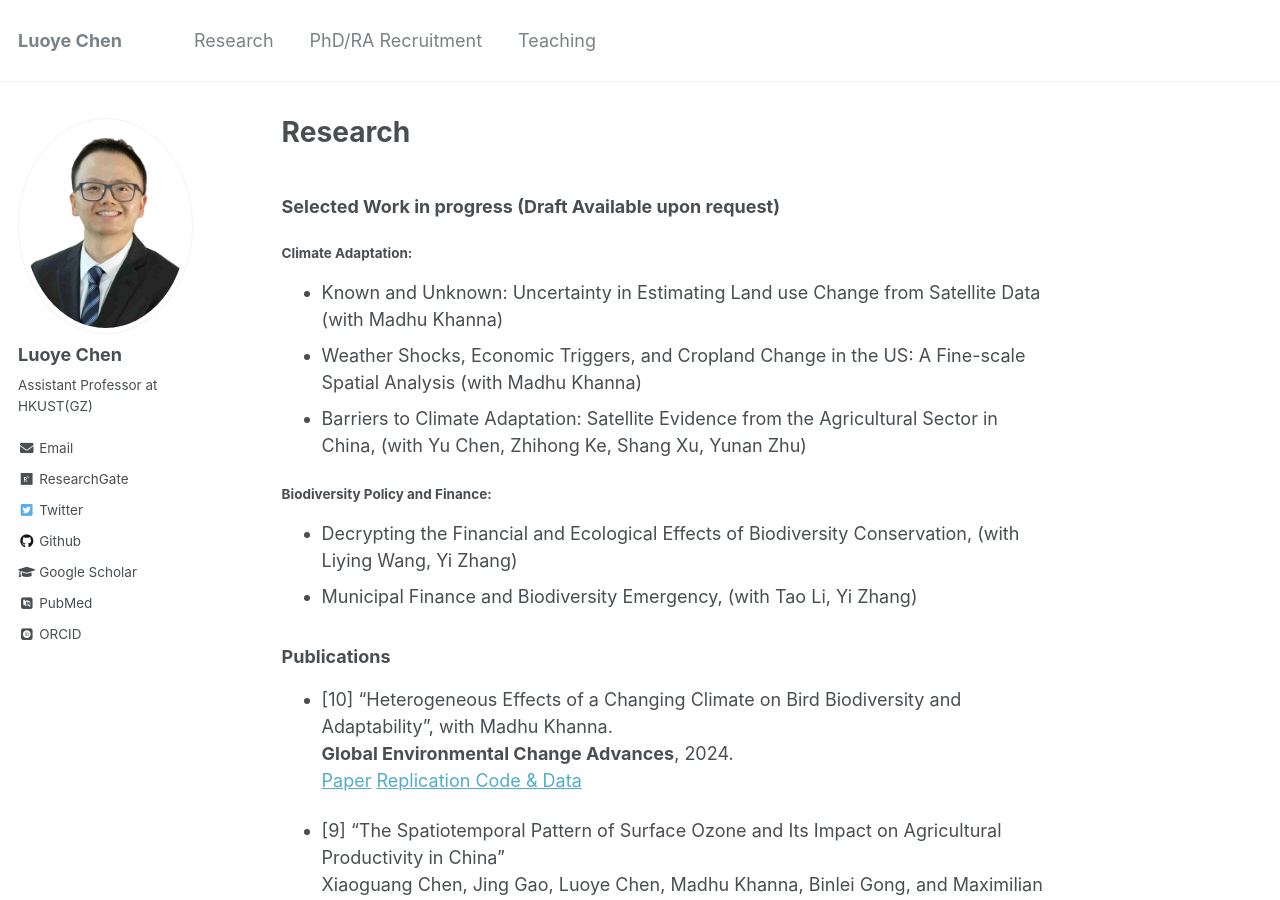
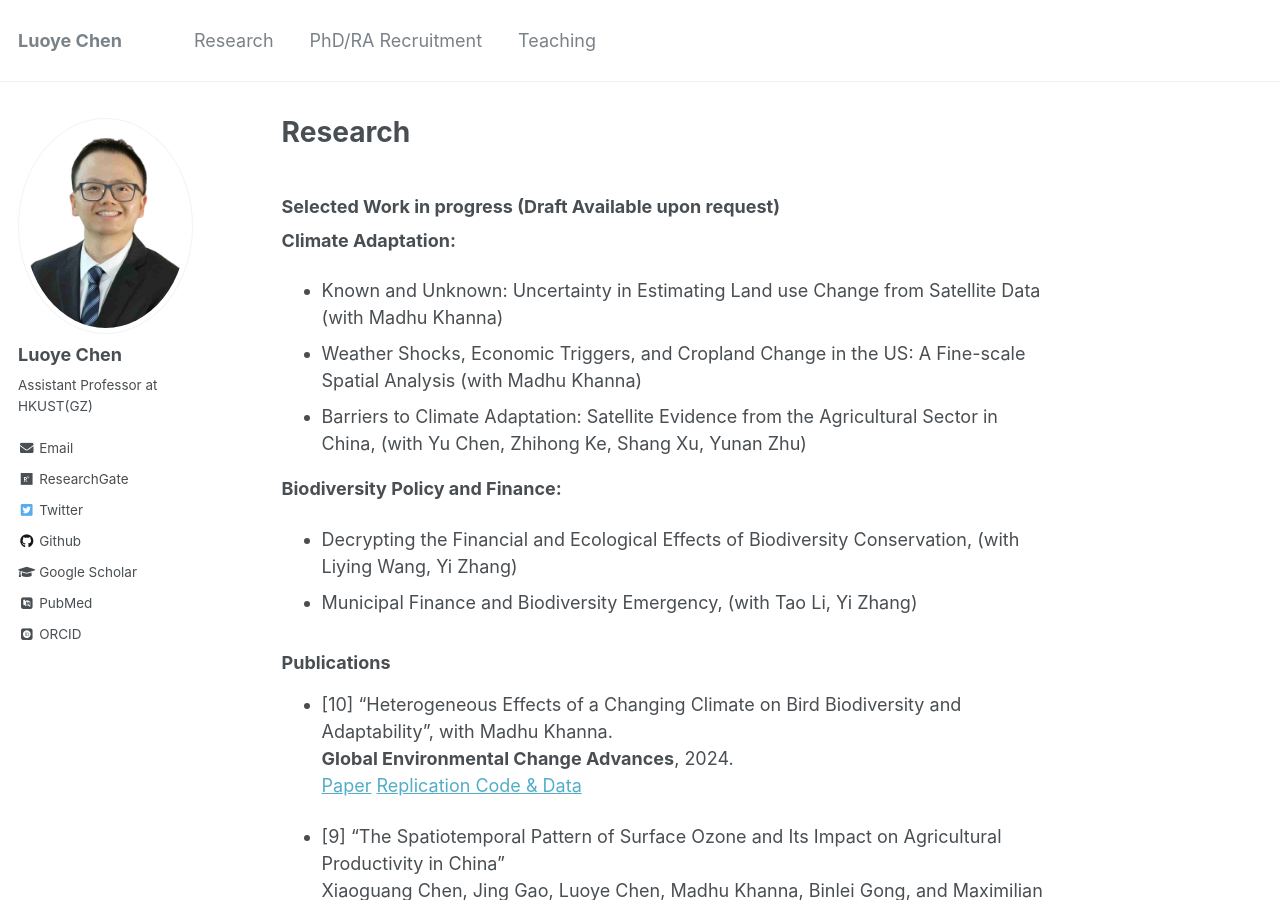
Before and after one commit to luoyec/luoyec.github.io, a Jekyll site: the page built from _pages/publication2.md, in a window 1280 px wide and 900 px high. Built offline with Jekyll 4.4.1, drawn with Linux system fonts in a browser that asks for light colours; some web fonts are replaced.

```diff
--- a/_pages/publication2.md
+++ b/_pages/publication2.md
@@ -9,12 +9,12 @@ redirect_from:
 
 ### Selected Work in progress (Draft Available upon request)
 
-#### Climate Adaptation:
+**Climate Adaptation:**
 - Known and Unknown: Uncertainty in Estimating Land use Change from Satellite Data (with Madhu Khanna)
 - Weather Shocks, Economic Triggers, and Cropland Change in the US: A Fine-scale Spatial Analysis (with Madhu Khanna)
 - Barriers to Climate Adaptation: Satellite Evidence from the Agricultural Sector in China, (with Yu Chen, Zhihong Ke, Shang Xu, Yunan Zhu)
 
-#### Biodiversity Policy and Finance:
+**Biodiversity Policy and Finance:**
 - Decrypting the Financial and Ecological Effects of Biodiversity Conservation, (with Liying Wang, Yi Zhang)
 - Municipal Finance and Biodiversity Emergency, (with Tao Li, Yi Zhang)
 
```
